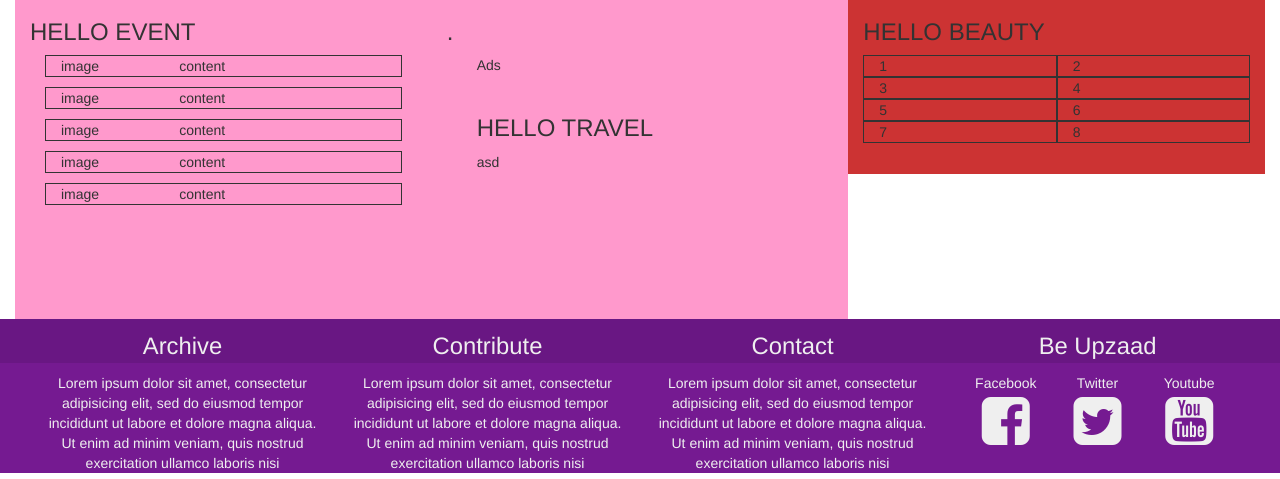
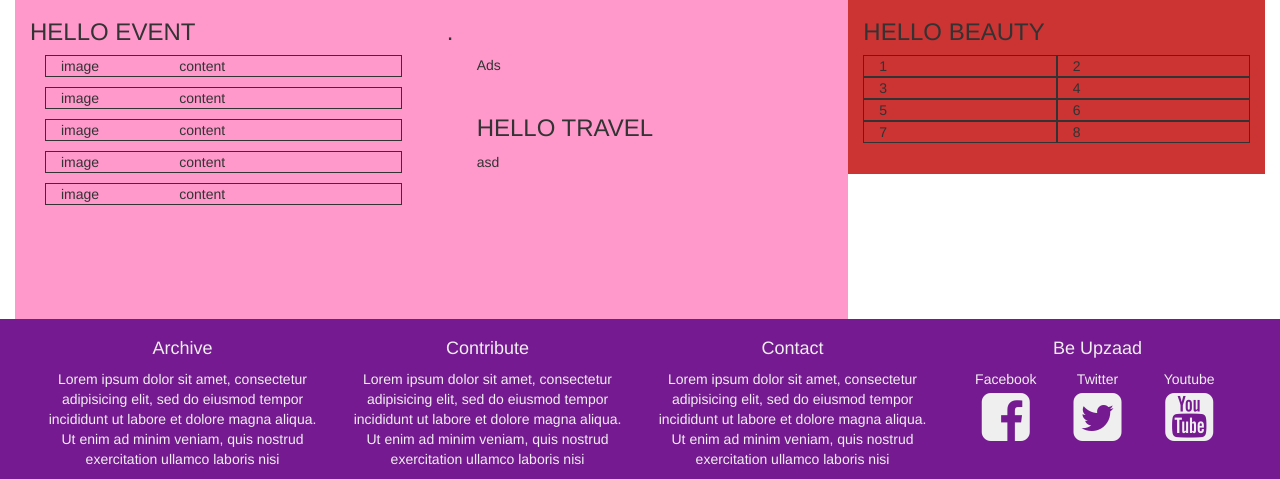
Before and after one commit to tol3/DaraSite, a Rails app: page / in a window 1280 px wide. Shown: the part 1731-2210 px from the top of the page. Run offline with Rails 7, Linux system fonts and the light colour scheme; style sheets or scripts are compiled from the project's sources; parts of the project's set-up code (start-up, migrations or seed data) failed here and were passed over; some libraries are stand-ins or nearby versions.

Commit message:
Update Footer

```diff
--- a/app/assets/stylesheets/application.css.scss
+++ b/app/assets/stylesheets/application.css.scss
@@ -162,13 +162,9 @@
 }
 
 
-.footertop {
-
-  // padding-top     : 20px;
-  // padding-bottom  : 20px;
+.h2 {
   background-color: #691783;
   color           : #efefef;
-  font-size       : 1.7em;
   text-align      : center;
 }
 
@@ -176,7 +172,6 @@
 .footerbot {
   background-color: #751a91;
   color           : #efefef;
-  font-size       : 1em;
   text-align      : center;
 }
 
--- a/app/views/layouts/_footer.html.erb
+++ b/app/views/layouts/_footer.html.erb
@@ -1,52 +1,43 @@
-<div class="container-fluid footertop">
+<div class="container-fluid footerbot">
   <div class="row">
     <div class="col-md-3">
-      Archive
+      <h4>Archive</h4>
+      <p>
+        Lorem ipsum dolor sit amet, consectetur adipisicing elit, sed do eiusmod tempor incididunt ut labore et dolore magna aliqua. Ut enim ad minim veniam, quis nostrud exercitation ullamco laboris nisi
+      </p>
     </div>
     <div class="col-md-3">
-      Contribute
+      <h4>Contribute</h4>
+      <p>
+        Lorem ipsum dolor sit amet, consectetur adipisicing elit, sed do eiusmod tempor incididunt ut labore et dolore magna aliqua. Ut enim ad minim veniam, quis nostrud exercitation ullamco laboris nisi
+      </p>
     </div>
     <div class="col-md-3">
-      Contact
+      <h4>Contact</h4>
+      <p>
+        Lorem ipsum dolor sit amet, consectetur adipisicing elit, sed do eiusmod tempor incididunt ut labore et dolore magna aliqua. Ut enim ad minim veniam, quis nostrud exercitation ullamco laboris nisi
+      </p>
     </div>
     <div class="col-md-3">
-      Be Upzaad
+      <h4>Be Upzaad</h4>
+      <div class="col-md-4">
+        Facebook
+        <p>
+          <i class="fa fa-facebook-square fa-4x"></i>
+        </p>
+      </div>
+      <div class="col-md-4">
+        Twitter
+        <p>
+          <i class="fa fa-twitter-square fa-4x"></i>
+        </p>
+      </div>
+      <div class="col-md-4">
+        Youtube
+        <p>
+          <i class="fa fa-youtube-square fa-4x"></i>
+        </p>
+      </div>
     </div>
   </div>
 </div>
-
-<div class="container-fluid footerbot">
-  <div class="row">
-    <div class="col-md-3">
-      Lorem ipsum dolor sit amet, consectetur adipisicing elit, sed do eiusmod tempor incididunt ut labore et dolore magna aliqua. Ut enim ad minim veniam, quis nostrud exercitation ullamco laboris nisi
-    </div>
-    <div class="col-md-3">
-      Lorem ipsum dolor sit amet, consectetur adipisicing elit, sed do eiusmod tempor incididunt ut labore et dolore magna aliqua. Ut enim ad minim veniam, quis nostrud exercitation ullamco laboris nisi
-    </div>
-    <div class="col-md-3">
-      Lorem ipsum dolor sit amet, consectetur adipisicing elit, sed do eiusmod tempor incididunt ut labore et dolore magna aliqua. Ut enim ad minim veniam, quis nostrud exercitation ullamco laboris nisi
-    </div>
-    <div class="col-md-3">
-      <div class="col-md-4">
-        Facebook
-      </div>
-      <div class="col-md-4">
-        Twitter
-      </div>
-      <div class="col-md-4">
-        Youtube
-      </div>
-
-      <div class="col-md-4">
-        <i class="fa fa-facebook-square fa-4x"></i>
-      </div>
-      <div class="col-md-4">
-        <i class="fa fa-twitter-square fa-4x"></i>
-      </div>
-      <div class="col-md-4">
-        <i class="fa fa-youtube-square fa-4x"></i>
-      </div>
-
-    </div>
-  </div>
-</div>
```
